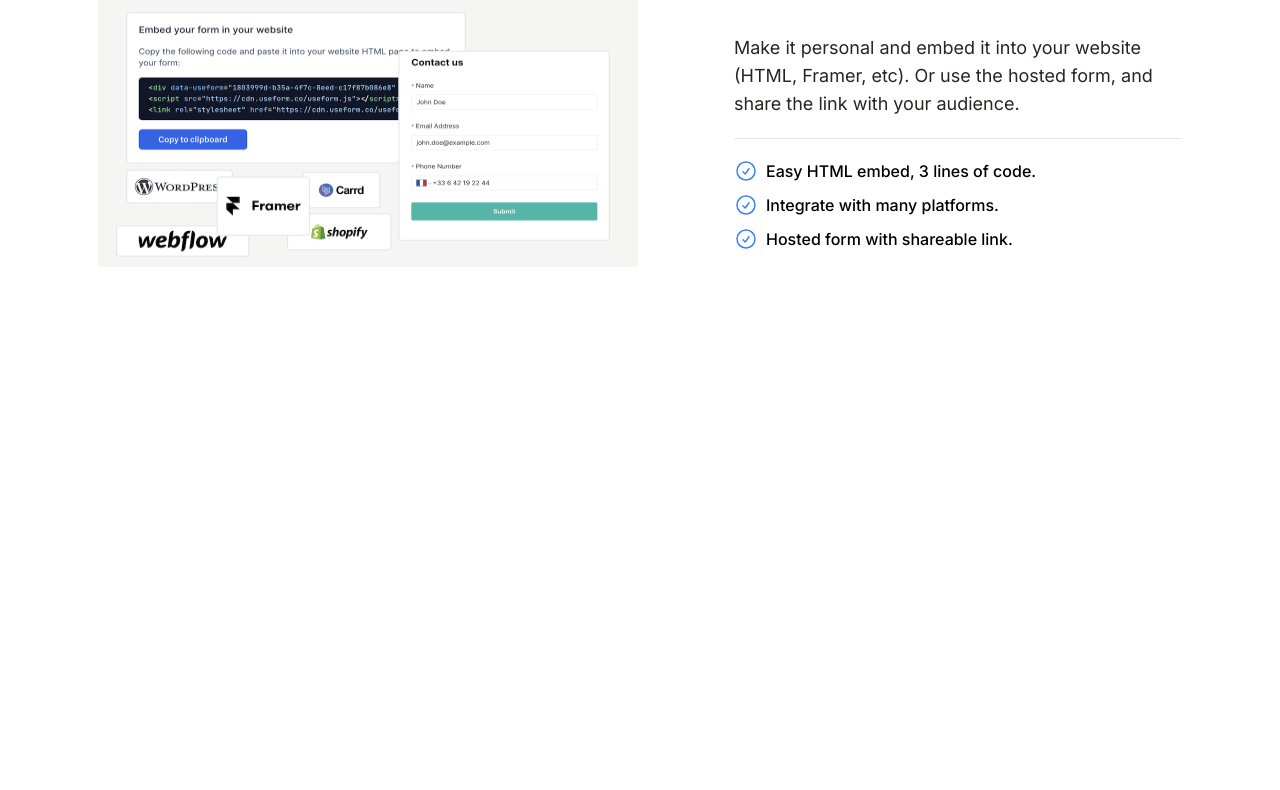
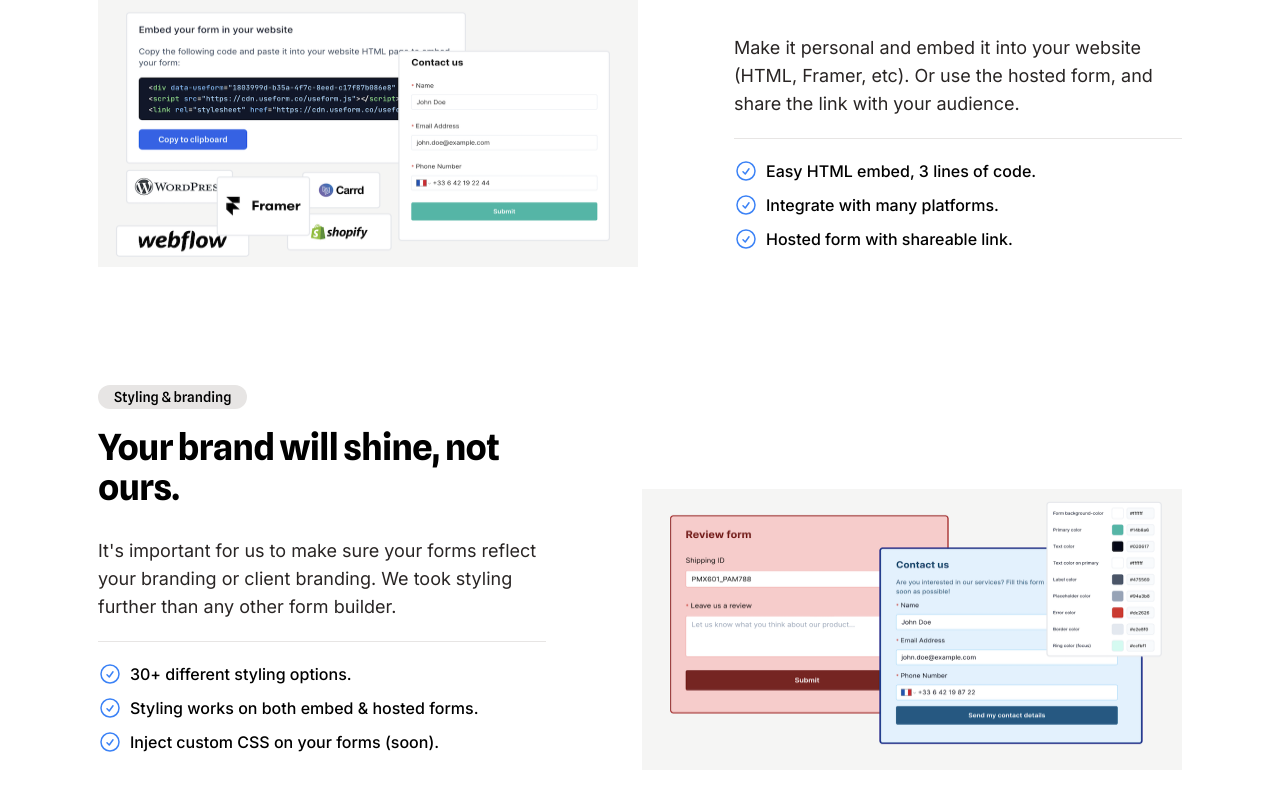
Before and after one commit to Gilsabo/react-landing-page-clone, a JavaScript app: page / in a window 1280 px wide. Shown: the part 1906-2696 px from the top of the page. Before the commit the page ends 2233 px from the top, so only its background shows below. Built offline with nearby package versions, Linux system fonts and the light colour scheme; the HTML template or start-up script is replaced by a standard one.

Commit message:
Add fourth section

```diff
--- a/src/App.js
+++ b/src/App.js
@@ -1,6 +1,7 @@
 import SatisfactionForm from '../src/assets/images/dashboard-satisfaction-form.png';
 import EmbedeFuture from '../src/assets/images/embed-feature.png';
 import FieldsOverView from '../src/assets/images/fields-overview.png';
+import FormStyling from '../src/assets/images/form-styling.png';
 import Background from '../src/assets/images/grid-overlay.png';
 import Useform from '../src/assets/images/useform.png';
 import styles from './App.module.scss';
@@ -183,7 +184,6 @@ export default function App() {
           <img src={FieldsOverView} alt="files overview" />
         </div>
       </section>
-
       <section
         className={`${styles.container} ${styles.sectionIntegrationMadeSimple}`}
       >
@@ -261,6 +261,84 @@ export default function App() {
           </ul>
         </div>
       </section>
+      <section
+        className={`${styles.container} ${styles.sectionStylingAndBranding}`}
+      >
+        <div className={styles.sectionLeftBox}>
+          <span className={styles.badgeSection}>Styling & branding</span>
+          <h2 className={styles.headerSection}>
+            Your brand will shine, not ours.
+          </h2>
+          <p className={styles.paragraphSection}>
+            It's important for us to make sure your forms reflect your branding
+            or client branding. We took styling further than any other form
+            builder.
+          </p>
+          <div className={styles.breakLine} />
+          <ul className={styles.unorderedList}>
+            <li>
+              <svg
+                xmlns="http://www.w3.org/2000/svg"
+                fill="none"
+                viewBox="0 0 24 24"
+                strokeWidth="1.5"
+                stroke="#3b82f6"
+                aria-hidden="true"
+                width="24"
+                height="24"
+              >
+                <path
+                  strokeLinecap="round"
+                  strokeLinejoin="round"
+                  d="M9 12.75L11.25 15 15 9.75M21 12a9 9 0 11-18 0 9 9 0 0118 0z"
+                />
+              </svg>
+              <p>30+ different styling options.</p>
+            </li>
+            <li>
+              <svg
+                xmlns="http://www.w3.org/2000/svg"
+                fill="none"
+                viewBox="0 0 24 24"
+                strokeWidth="1.5"
+                stroke="#3b82f6"
+                aria-hidden="true"
+                width="24"
+                height="24"
+              >
+                <path
+                  strokeLinecap="round"
+                  strokeLinejoin="round"
+                  d="M9 12.75L11.25 15 15 9.75M21 12a9 9 0 11-18 0 9 9 0 0118 0z"
+                />
+              </svg>
+              <p>Styling works on both embed & hosted forms.</p>
+            </li>
+            <li>
+              <svg
+                xmlns="http://www.w3.org/2000/svg"
+                fill="none"
+                viewBox="0 0 24 24"
+                strokeWidth="1.5"
+                stroke="#3b82f6"
+                aria-hidden="true"
+                width="24"
+                height="24"
+              >
+                <path
+                  strokeLinecap="round"
+                  strokeLinejoin="round"
+                  d="M9 12.75L11.25 15 15 9.75M21 12a9 9 0 11-18 0 9 9 0 0118 0z"
+                />
+              </svg>
+              <p>Inject custom CSS on your forms (soon).</p>
+            </li>
+          </ul>
+        </div>
+        <div className={styles.sectionImageConainer}>
+          <img src={FormStyling} alt="files overview" />
+        </div>
+      </section>
     </div>
   );
 }
--- a/src/App.module.scss
+++ b/src/App.module.scss
@@ -242,3 +242,14 @@ nav {
   height: 21.0625;
   padding-left: 6rem;
 }
+
+.sectionStylingAndBranding {
+  display: flex;
+  justify-content: center;
+}
+
+.container.sectionRightBox {
+  width: 34rem;
+  height: 21.0625;
+  padding-left: 6rem;
+}
```
